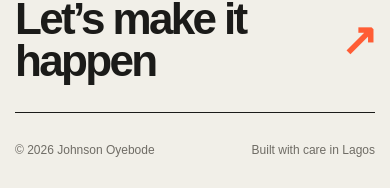
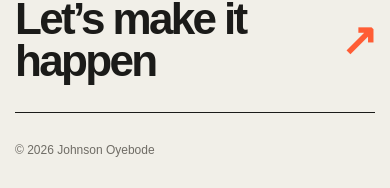
Before and after one commit to twincie/portfolio, a Next.js app: page / in a window 390 px wide. Shown: the part 2570-2758 px from the top of the page. Built offline with nearby package versions, Linux system fonts and the light colour scheme.

Commit message:
Remove Lagos footer tagline

```diff
--- a/app/globals.css
+++ b/app/globals.css
@@ -37,7 +37,7 @@ a { color: inherit; text-decoration: none; }
 .about-copy > div p { color: #c7c3b8; font-size: 17px; line-height: 1.65; }
 footer { padding: 100px 0 32px; }
 .footer-link { display: flex; justify-content: space-between; align-items: center; margin-top: 34px; padding-bottom: 30px; border-bottom: 1px solid var(--ink); font-size: clamp(44px, 7vw, 96px); line-height: 1; letter-spacing: -.06em; font-weight: 700; }
-.footer-bottom { display: flex; justify-content: space-between; padding-top: 28px; color: #6f6c65; font-size: 12px; }
+.footer-bottom { padding-top: 28px; color: #6f6c65; font-size: 12px; }
 @media (max-width: 700px) {
   .shell, .about > * { width: min(100% - 30px, 1240px); }
   .nav { height: 76px; } .nav-links > a:not(.nav-cta) { display: none; }
@@ -46,6 +46,6 @@ footer { padding: 100px 0 32px; }
   .work { padding: 80px 0; } .aside { display: none; }
   .project { grid-template-columns: 40px 1fr; } .project ul { grid-column: 2; }
   .about { padding: 90px 0; } .about-copy { grid-template-columns: 1fr; gap: 44px; margin-top: 50px; }
-  .footer-link { line-height: .95; } .footer-bottom { gap: 20px; }
+  .footer-link { line-height: .95; }
 }
 @media (prefers-reduced-motion: reduce) { html { scroll-behavior: auto; } * { transition: none !important; } }
--- a/app/page.tsx
+++ b/app/page.tsx
@@ -25,6 +25,6 @@ export default function Home() {
     <section className="about shell" id="about"><p className="eyebrow">A little about me</p><div className="about-copy">
       <h2>Curious by nature.<br />Intentional by practice.</h2><div><p>I care about the details that make an experience feel effortless — strong ideas, honest communication, and craft that earns its place.</p><p>Whether I’m shaping a product or telling a story, I bring clarity to the process and leave things better than I found them.</p></div>
     </div></section>
-    <footer className="shell"><p className="eyebrow">Have something in mind?</p><a className="footer-link" href="mailto:oyebodej2@gmail.com">Let’s make it happen <span>↗</span></a><div className="footer-bottom"><span>© {new Date().getFullYear()} Johnson Oyebode</span><span>Built with care in Lagos</span></div></footer>
+    <footer className="shell"><p className="eyebrow">Have something in mind?</p><a className="footer-link" href="mailto:oyebodej2@gmail.com">Let’s make it happen <span>↗</span></a><div className="footer-bottom"><span>© {new Date().getFullYear()} Johnson Oyebode</span></div></footer>
   </main>;
 }
```
